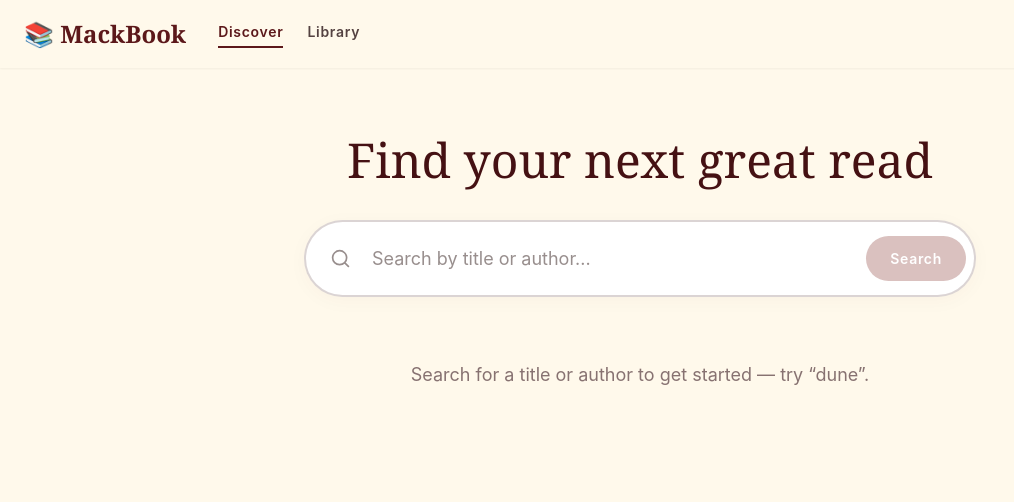
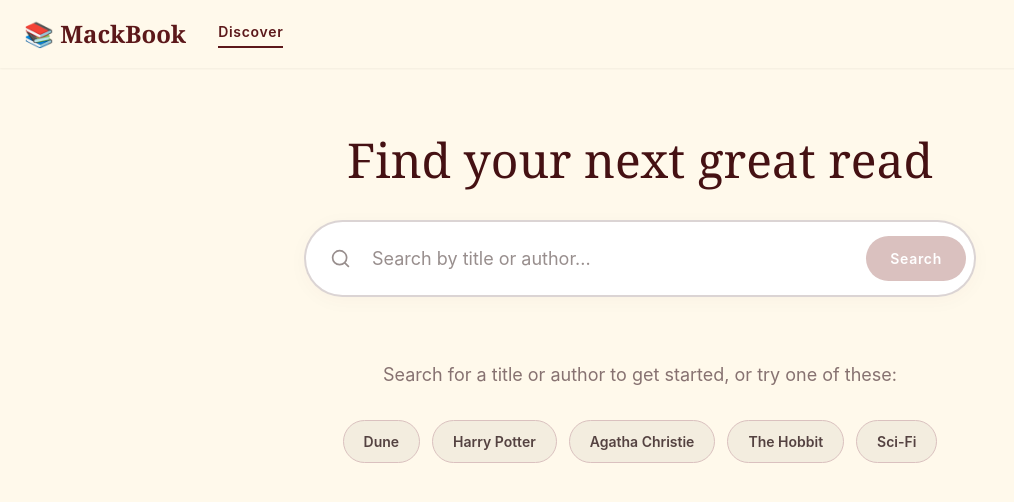
Before and after one commit to Macky0007/book-explorer, a React (Vite) app: page / in a window 1280 px wide. Shown: the top 502 px of the page, without its empty margins (0-1014 px from the left). Built offline with nearby package versions, Linux system fonts and the light colour scheme.

Commit message:
quick fixes

```diff
--- a/src/App.css
+++ b/src/App.css
@@ -36,6 +36,39 @@
   text-align: center;
 }
 
+.app__suggestions {
+  display: flex;
+  flex-direction: column;
+  align-items: center;
+  gap: 16px;
+}
+
+.app__suggestion-chips {
+  display: flex;
+  flex-wrap: wrap;
+  justify-content: center;
+  gap: 12px;
+}
+
+.app__suggestion-chip {
+  border: 1px solid var(--color-border);
+  border-radius: var(--radius-pill);
+  background: var(--color-chip-bg);
+  color: var(--color-body);
+  font-size: 14px;
+  font-weight: 600;
+  padding: 10px 20px;
+  cursor: pointer;
+  transition: background-color 0.15s ease, color 0.15s ease, border-color 0.15s ease;
+}
+
+.app__suggestion-chip:hover,
+.app__suggestion-chip:focus-visible {
+  background: var(--color-primary);
+  border-color: var(--color-primary);
+  color: var(--color-white);
+}
+
 .app__status {
   display: flex;
   flex-direction: column;
--- a/src/App.jsx
+++ b/src/App.jsx
@@ -9,6 +9,7 @@ import './App.css';
 // The four UI states this screen can be in, driven by one `status` value
 // instead of a loose collection of booleans (avoids impossible states like
 // "loading" and "error" being true at the same time).
+const SUGGESTED_SEARCHES = ['Dune', 'Harry Potter', 'Agatha Christie', 'The Hobbit', 'Sci-Fi'];
 const STATUS = {
   IDLE: 'idle',
   LOADING: 'loading',
@@ -59,6 +60,10 @@ export default function App() {
 
   const handleSearch = (value) => setSubmittedQuery(value);
   const handleRetry = () => setRetryToken((token) => token + 1);
+  const handleSuggestedSearch = (term) => {
+    setQuery(term);
+    setSubmittedQuery(term);
+  };
 
   // Logo/title click: clears everything and returns to the starting view.
   // Lives in App because App is the single owner of all this state —
@@ -90,9 +95,23 @@ export default function App() {
           {/* Conditional rendering: exactly one of these blocks renders per status */}
 
           {status === STATUS.IDLE && (
-            <p className="app__hint app__hint--center">
-              Search for a title or author to get started — try “dune”.
-            </p>
+            <div className="app__suggestions">
+              <p className="app__hint app__hint--center">
+                Search for a title or author to get started, or try one of these:
+              </p>
+              <div className="app__suggestion-chips">
+                {SUGGESTED_SEARCHES.map((term) => (
+                  <button
+                    key={term}
+                    type="button"
+                    className="app__suggestion-chip"
+                    onClick={() => handleSuggestedSearch(term)}
+                  >
+                    {term}
+                  </button>
+                ))}
+              </div>
+            </div>
           )}
 
           {status === STATUS.LOADING && (
--- a/src/components/Header.jsx
+++ b/src/components/Header.jsx
@@ -30,9 +30,6 @@ export default function Header({ onReset }) {
         <a href="#" className="header__nav-link header__nav-link--active">
           Discover
         </a>
-        <a href="#" className="header__nav-link">
-          Library
-        </a>
       </nav>
     </header>
   );
```
